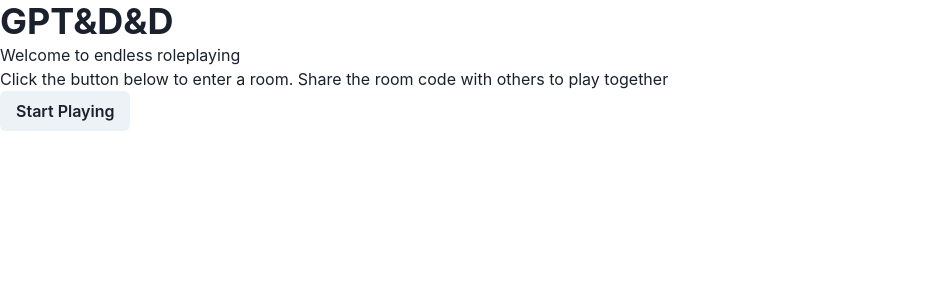
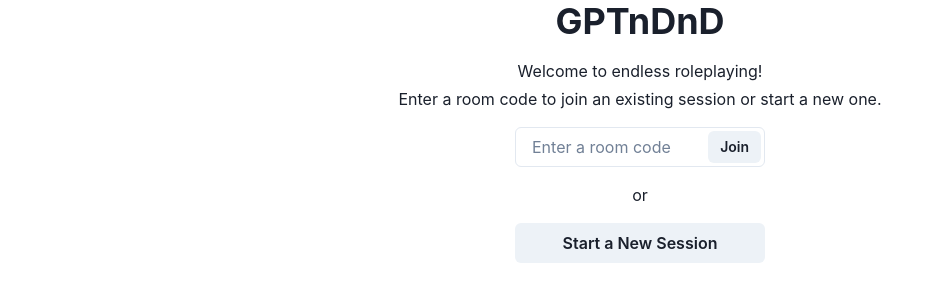
Before and after one commit to brettgrigsby/gptdnd, a Next.js app: page / in a window 1280 px wide. Shown: the top 302 px of the page, without its empty margins (0-939 px from the left). Built offline with nearby package versions, Linux system fonts and the light colour scheme.

Commit message:
style root page

```diff
--- a/pages/index.tsx
+++ b/pages/index.tsx
@@ -1,5 +1,14 @@
-import { Box, Button, Heading, Text } from "@chakra-ui/react"
+import {
+  Box,
+  Button,
+  Heading,
+  Input,
+  InputGroup,
+  InputRightElement,
+  Text,
+} from "@chakra-ui/react"
 import { useRouter } from "next/router"
+import { FormEventHandler, useState } from "react"
 
 function generateRandom4CharacterCode() {
   const characters = "ABCDEFGHIJKLMNOPQRSTUVWXYZ"
@@ -12,21 +21,53 @@ function generateRandom4CharacterCode() {
 
 export default function Home() {
   const router = useRouter()
+  const [code, setCode] = useState("")
 
   const handleStartSession = () => {
-    const code = generateRandom4CharacterCode()
+    const newCode = generateRandom4CharacterCode()
+    router.push(`/rooms/${newCode}`)
+  }
+
+  const handleJoinSession: FormEventHandler<HTMLFormElement> = (e) => {
+    e.preventDefault()
     router.push(`/rooms/${code}`)
   }
 
   return (
-    <Box>
-      <Heading>GPT&D&D</Heading>
-      <Text>Welcome to endless roleplaying</Text>
-      <Text>
-        Click the button below to enter a room. Share the room code with others
-        to play together
+    <Box
+      margin="auto"
+      maxWidth="720px"
+      height="100vh"
+      overflow="auto"
+      position="relative"
+      p={[2, null, null, 0]}
+      textAlign="center"
+    >
+      <Heading textAlign="center" mb={4}>
+        GPTnDnD
+      </Heading>
+      <Text mb={1}>Welcome to endless roleplaying!</Text>
+      <Text mb={4}>
+        Enter a room code to join an existing session or start a new one.
       </Text>
-      <Button onClick={handleStartSession}>Start Playing</Button>
+      <form onSubmit={handleJoinSession}>
+        <InputGroup w="250px" mx="auto">
+          <Input
+            placeholder="Enter a room code"
+            value={code}
+            onChange={(e) => setCode(e.target.value)}
+          />
+          <InputRightElement w="fit-content" p={1}>
+            <Button size="sm" type="submit">
+              Join
+            </Button>
+          </InputRightElement>
+        </InputGroup>
+      </form>
+      <Text my={4}>or</Text>
+      <Button w="250px" onClick={handleStartSession}>
+        Start a New Session
+      </Button>
     </Box>
   )
 }
```
Also changed, not shown: pages/rooms/old-id.tsx (deleted, +0 -125 lines).
